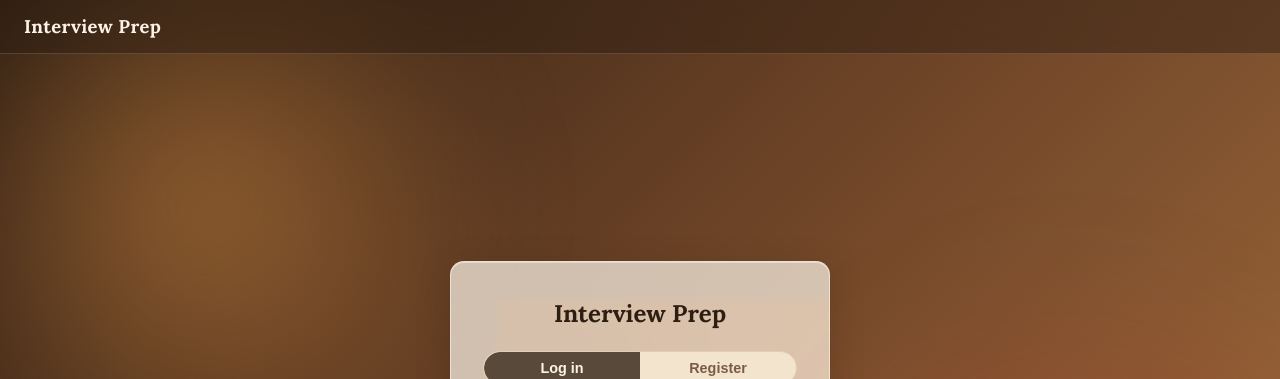
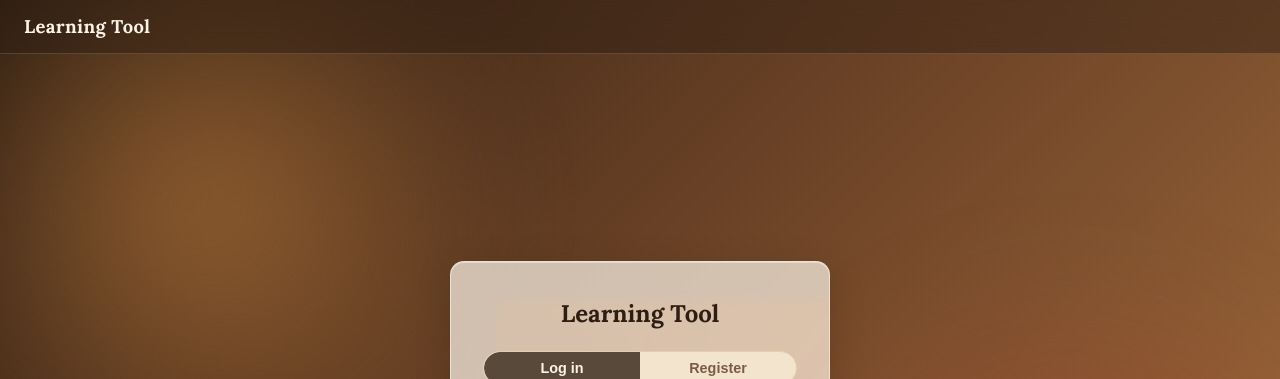
Before and after one commit to vkr-dev/prep-app-ui, an Angular app: page /login in a window 1280 px wide. Shown: the top 379 px of the page. Built offline with nearby package versions, Linux system fonts and the light colour scheme.

Commit message:
Code changes

```diff
--- a/src/app/app.html
+++ b/src/app/app.html
@@ -1,5 +1,5 @@
 <header class="app-header">
-  <span class="brand">Interview Prep</span>
+  <span class="brand">Learning Tool</span>
   @if (auth.isLoggedIn()) {
     <div class="session">
       @if (auth.currentStatus(); as status) {
--- a/src/app/features/login/login.html
+++ b/src/app/features/login/login.html
@@ -1,6 +1,6 @@
 <div class="login-page">
   <form class="login-card" appLiquidGlass [formGroup]="form" (ngSubmit)="submit()">
-    <h1>Interview Prep</h1>
+    <h1>Learning Tool</h1>
 
     <div class="tabs">
       <button type="button" [class.active]="mode() === 'login'" (click)="setMode('login')">Log in</button>
--- a/src/index.html
+++ b/src/index.html
@@ -2,7 +2,7 @@
 <html lang="en">
   <head>
     <meta charset="utf-8" />
-    <title>Interview Prep</title>
+    <title>Learning Tool</title>
     <base href="/" />
     <meta name="viewport" content="width=device-width, initial-scale=1" />
     <link rel="icon" type="image/x-icon" href="favicon.ico" />
```
Also changed, not shown: 1 other file (tests, documents, lock files or other folders).
